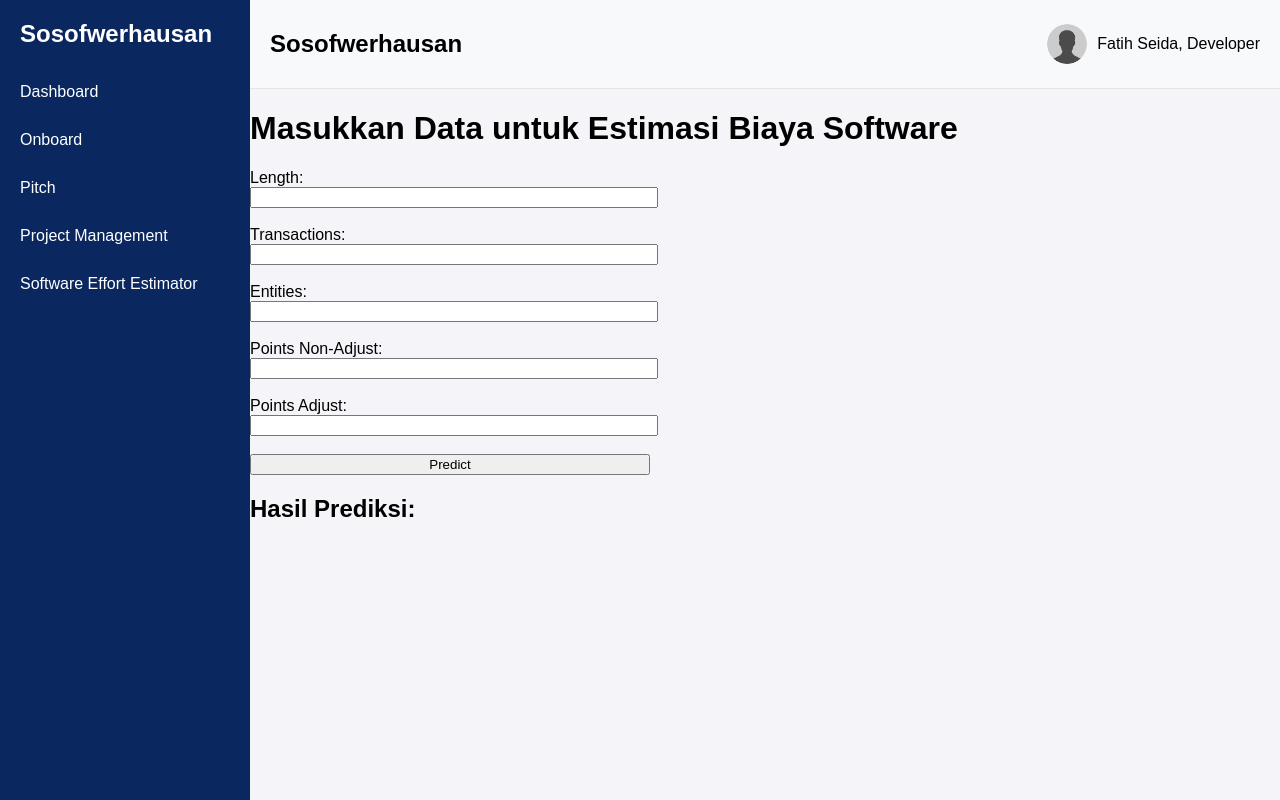
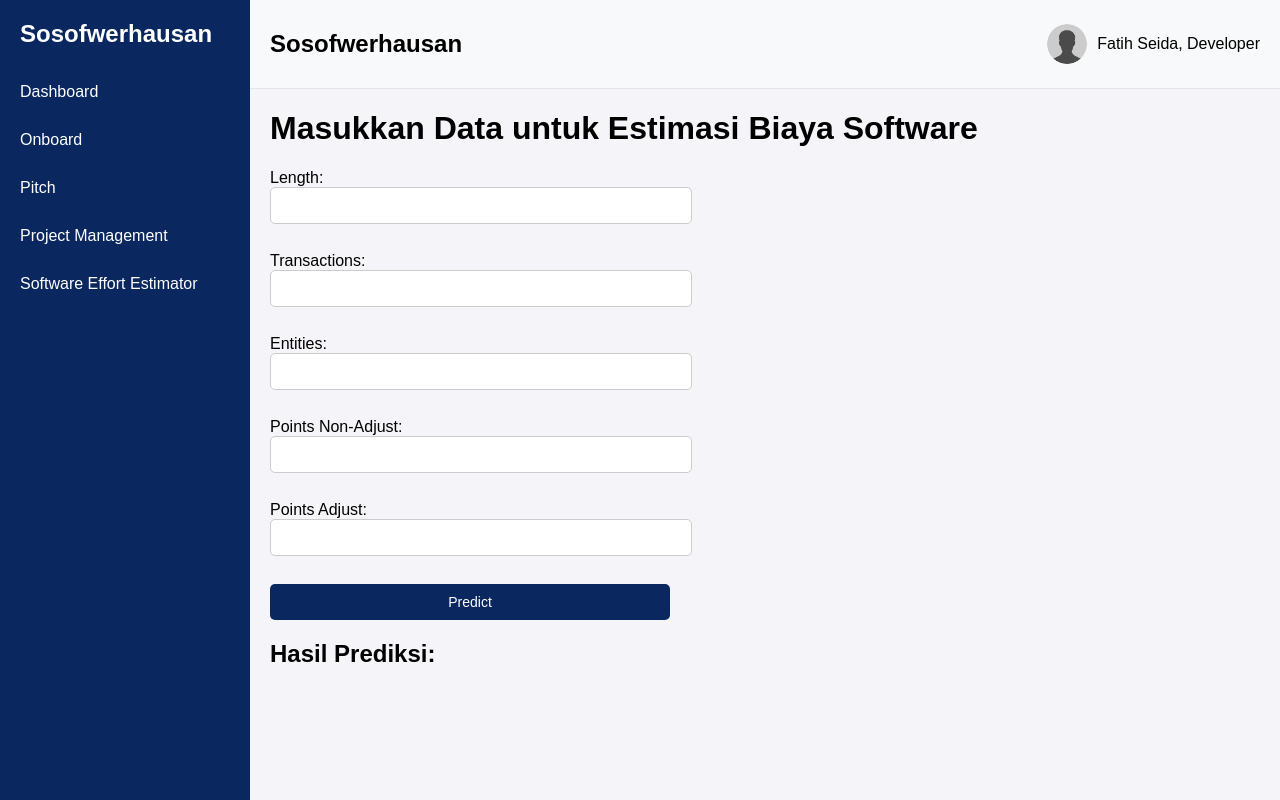
Before and after one commit to FatihSeida/tuber_enterprise, a Flask app: page /software_effort_estimator in a window 1280 px wide. Run offline with Flask 3, Linux system fonts and the light colour scheme; parts of the project's set-up code (start-up, migrations or seed data) failed here and were passed over.

```diff
--- a/templates/pitch.html
+++ b/templates/pitch.html
@@ -13,8 +13,6 @@
     }
 </style>
 <div class="container-pitch">
-    <h3>Pitch Content</h3>
-    <p>Welcome to the Pitch page!</p>
     <div class="container">
         <h2>Chat with Our Chatbot</h2>
         <div id="chatWindow"></div>
--- a/templates/software_effort_estimator.html
+++ b/templates/software_effort_estimator.html
@@ -1,26 +1,28 @@
 {% extends "index.html" %}
 {% block title %}Software Effort Estimator{% endblock %}
 {% block content %}
+<div style="margin: 20px;">
 <h1>Masukkan Data untuk Estimasi Biaya Software</h1>
 <form id="prediction-form" style="max-width: 400px;">
     <label for="Length">Length:</label>
-    <input type="number" id="Length" name="Length" style="width: 100%;"><br><br>
+    <input type="number" id="Length" name="Length" style="width: 100%;" class="form-control"><br><br>
 
     <label for="Transactions">Transactions:</label>
-    <input type="number" id="Transactions" name="Transactions" style="width: 100%;"><br><br>
+    <input type="number" id="Transactions" name="Transactions" style="width: 100%;" class="form-control"><br><br>
 
     <label for="Entities">Entities:</label>
-    <input type="number" id="Entities" name="Entities" style="width: 100%;"><br><br>
+    <input type="number" id="Entities" name="Entities" style="width: 100%;" class="form-control"><br><br>
 
     <label for="PointsNonAdjust">Points Non-Adjust:</label>
-    <input type="number" id="PointsNonAdjust" name="PointsNonAdjust" style="width: 100%;"><br><br>
+    <input type="number" id="PointsNonAdjust" name="PointsNonAdjust" style="width: 100%;" class="form-control"><br><br>
 
     <label for="PointsAjust">Points Adjust:</label>
-    <input type="number" id="PointsAjust" name="PointsAjust" style="width: 100%;"><br><br>
+    <input type="number" id="PointsAjust" name="PointsAjust" style="width: 100%;" class="form-control"><br><br>
 
-    <input type="button" value="Predict" onclick="sendPrediction()" style="width: 100%;">
+    <input class="btn-btn-primary" type="button" value="Predict" onclick="sendPrediction()" style="width: 100%;">
 </form>
 <h2>Hasil Prediksi: <span id="result"></span></h2>
+</div>
 
 <script src="https://code.jquery.com/jquery-3.6.0.min.js"></script>
 <script>
```
